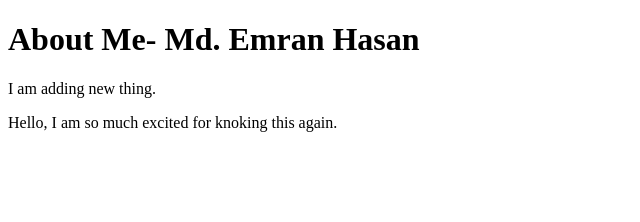
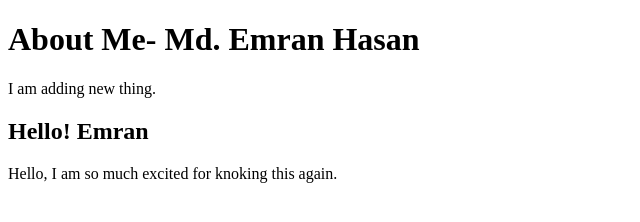
Before and after one commit to emrancub/my-first-website, a plain HTML site: page index.html in a window 1280 px wide. Shown: the whole page, without its empty margins (0-640 px from the left). Drawn offline with Linux system fonts and the light colour scheme.

Commit message:
Update index.html

```diff
--- a/index.html
+++ b/index.html
@@ -8,6 +8,7 @@
 <body>
     <h1>About Me- Md. Emran Hasan</h1>
     <p>I am adding new thing.</p>
+    <h2>Hello! Emran</h2>
     <p>Hello, I am so much excited for knoking this again.</p>
 </body>
 </html>
```
